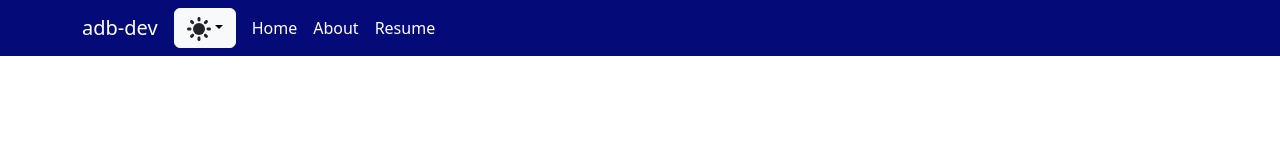
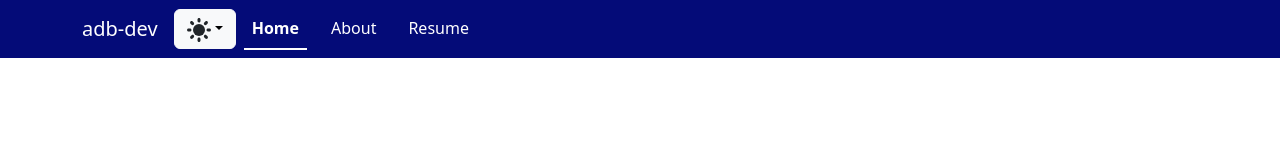
Before and after one commit to CurtesMalteser/portfolio-react-app, a React (Create React App) app: page / in a window 1280 px wide. Shown: the top 160 px of the page. Built offline with nearby package versions, Linux system fonts and the light colour scheme.

Commit message:
Implement underline current Link

```diff
--- a/src/components/navBar/NavBar.tsx
+++ b/src/components/navBar/NavBar.tsx
@@ -3,28 +3,50 @@ import Navbar from 'react-bootstrap/Navbar';
 import Nav from 'react-bootstrap/Nav';
 import DarkModeToggle from '../darkmode/DarkModeToggle';
 import ROUTES from '../../constants/routes';
+import { Link, useLocation } from 'react-router-dom';
+
+const NavItem = ({ route, name }: { route: string, name: string }) => (
+    <Nav.Item>
+        <Nav.Link
+            as={Link}
+            to={route}
+            eventKey={route}
+            style={{ color: 'white' }}
+        >{name}</Nav.Link>
+    </Nav.Item>
+);
 
 
-function PorfolioNavbar() {
+const NavbarLinks = () => {
+    const location = useLocation();
+
     return (
+        <Navbar.Collapse id='navbar-nav'>
+            <Nav className='me-auto'
+                defaultActiveKey={ROUTES.HOME}
+                activeKey={location.pathname}
+                variant="underline"
+            >
+                <NavItem route={ROUTES.HOME} name='Home' />
+                <NavItem route={ROUTES.ABOUT} name='About' />
+                <NavItem route={ROUTES.RESUME} name='Resume' />
+            </Nav>
+        </Navbar.Collapse>
+    );
+}
+
+const PorfolioNavbar = () => (
     <Navbar expand="lg" bg="dark">
         <Container>
-                <Navbar.Brand style={{color:'white'}} href={ROUTES.HOME}>adb-dev</Navbar.Brand>
-                <div  className="d-flex align-items-center">
+            <Navbar.Brand as={Link} style={{ color: 'white' }} to={ROUTES.HOME}>adb-dev</Navbar.Brand>
+            <div className="d-flex align-items-center">
                 <DarkModeToggle />
                 <Navbar.Toggle aria-controls='navbar-nav-toggle' />
             </div>
-                <Navbar.Collapse id='navbar-nav'>
-                    <Nav className='me-auto'>
-                        <Nav.Link style={{color:'white'}} href={ROUTES.HOME}>Home</Nav.Link>
-                        <Nav.Link style={{color:'white'}} href={ROUTES.ABOUT}>About</Nav.Link>
-                        <Nav.Link style={{color:'white'}} href={ROUTES.RESUME}>Resume</Nav.Link>
-                    </Nav>
-                </Navbar.Collapse>
+            <NavbarLinks />
         </Container>
     </Navbar>
 );
-}
 
 
 export default PorfolioNavbar;
```
Lines whose indentation alone changed are shown as unchanged.
